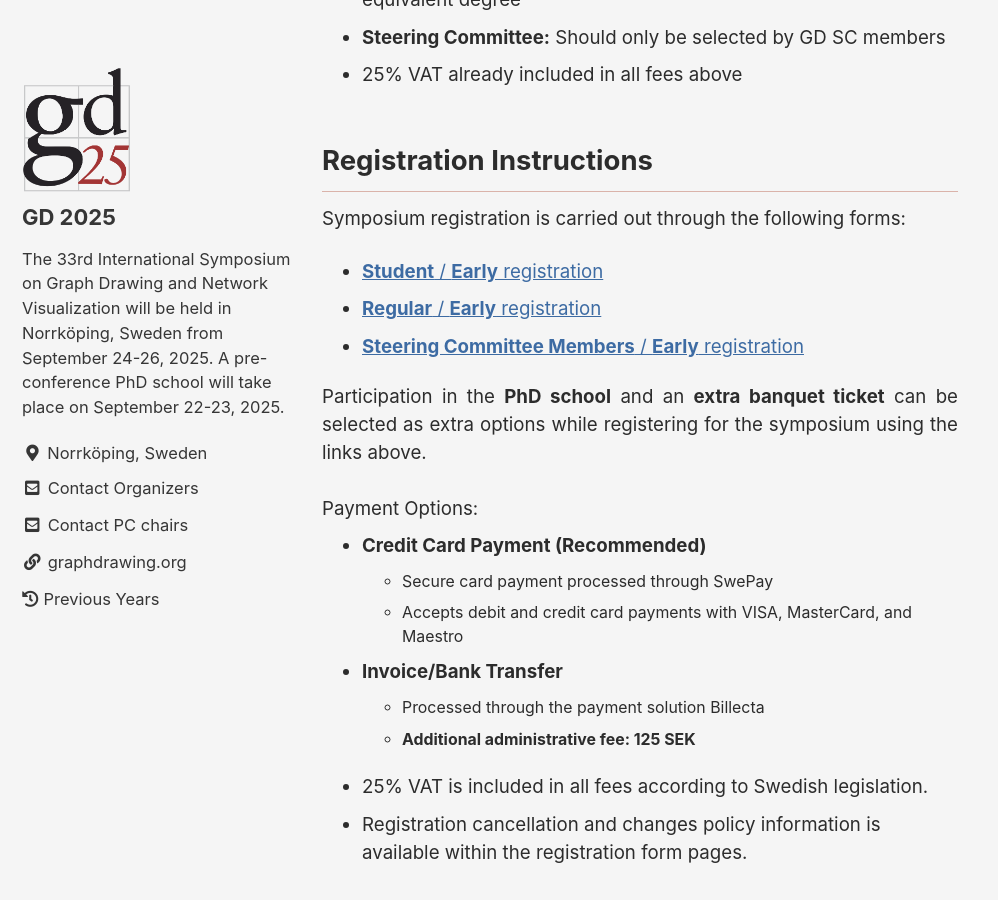
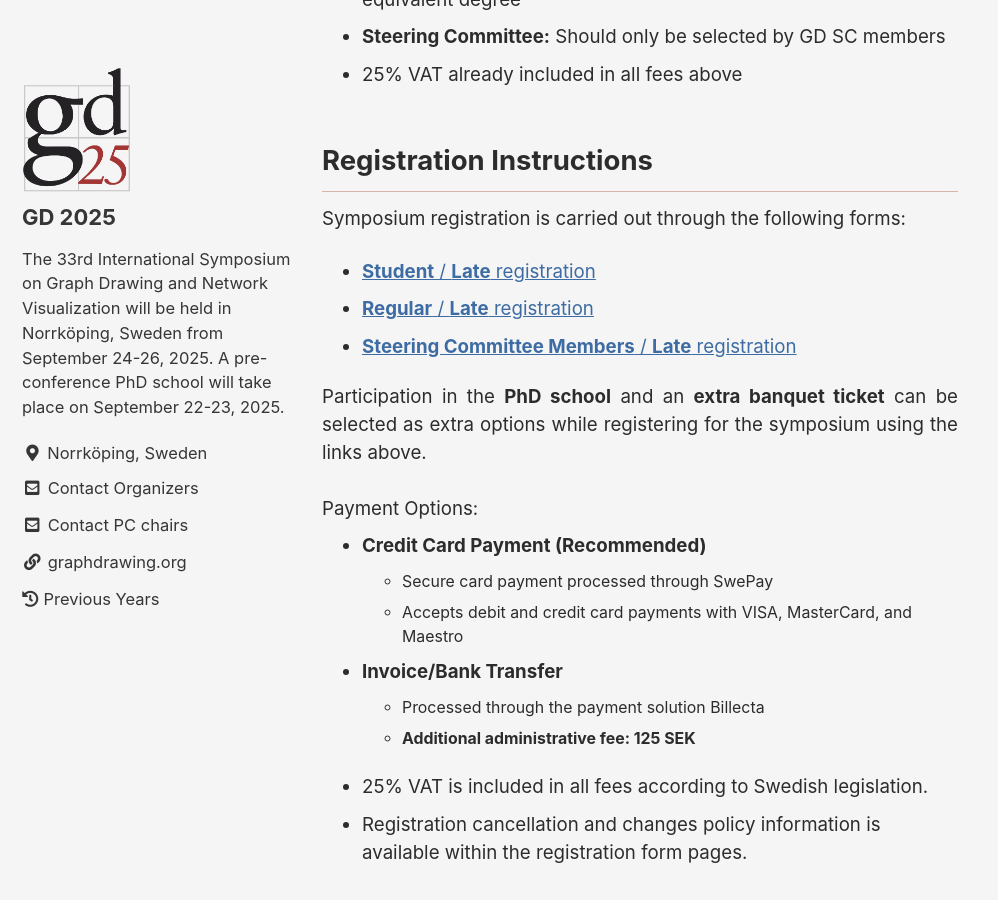
Before and after one commit to graphdrawing/gd2025, a Jekyll site: the page built from pages/registration.md, in a window 1280 px wide and 900 px high, scrolled down 1558 px. Shown: the whole window, without its empty margins (0-998 px from the left). Built offline with Jekyll 4.4.1, drawn with Linux system fonts in a browser that asks for light colours; cached includes are drawn as plain includes.

Commit message:
change to late registrations

```diff
--- a/pages/registration.md
+++ b/pages/registration.md
@@ -45,9 +45,9 @@ The fees for the PhD School only cover the participation at the lectures and the
 ## Registration Instructions
 Symposium registration is carried out through the following forms:
 
-- [**Student** / **Early** registration](https://www.trippus.net/GD2025_Student_Earlyfee){:target="_blank"}
-- [**Regular** / **Early** registration](https://www.trippus.net/GD2025_RegularParticipantEarlyfee){:target="_blank"}
-- [**Steering Committee Members** / **Early** registration](https://www.trippus.net/GD2025_SteeringcommitteMembers_Earlyfee){:target="_blank"}
+- [**Student** / **Late** registration](https://www.trippus.net/GD2025_Student_Latefee){:target="_blank"}
+- [**Regular** / **Late** registration](https://www.trippus.net/GD2025_RegularParticipantLatefee){:target="_blank"}
+- [**Steering Committee Members** / **Late** registration](https://www.trippus.net/GD2025_SteeringcommitteMembers_Latefee){:target="_blank"}
 
 Participation in the **PhD school** and an **extra banquet ticket** can be selected as extra options while registering for the symposium using the links above.
 
```
Also changed, not shown: index.md (+2 -2 lines), pages/cfp.md (+1 -1 lines), pages/presentation_info.md (+1 -1 lines), 2 other files.
